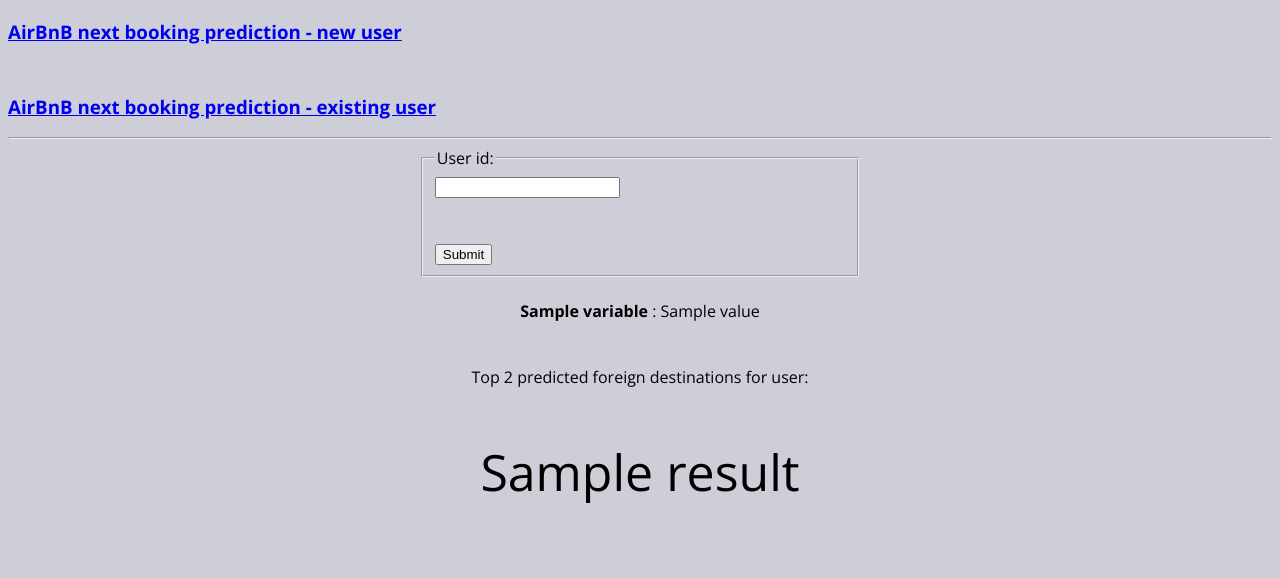
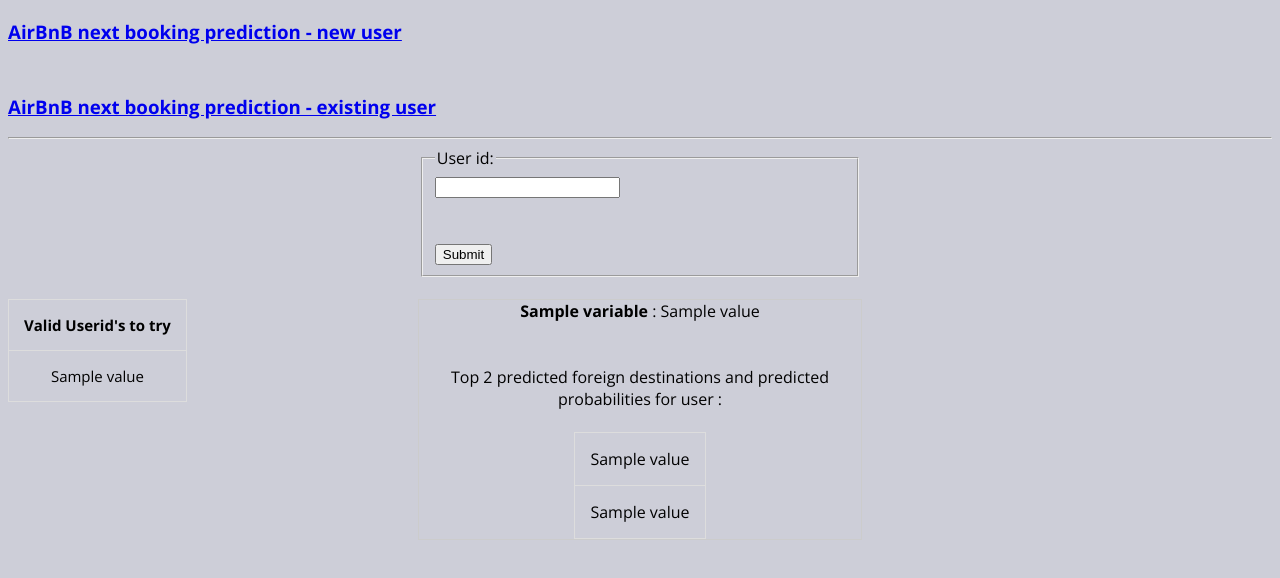
Before and after one commit to sabnisshreyas91/Airbnb-Booking-Prediction, a Flask app: template app/templates/userid.html in a window 1280 px wide. Shown: the top 578 px of the page. Run offline with Flask 2, Linux system fonts and the light colour scheme; the template is opened without the code that fills it: most values are stand-ins (such as "Sample title", 1, 10 or a date in 2020); parts of the project's set-up code (start-up, migrations or seed data) failed here and were passed over; some libraries are stand-ins or nearby versions.

Commit message:
edited html for formatting changes

```diff
--- a/app.py
+++ b/app.py
@@ -21,7 +21,7 @@
 app.config.from_pyfile(os.path.join('config','flask_config.py'))
 
 logger = logging.getLogger(__name__)
-# Use pickle to load in the pre-trained model.
+# Use pickle to load in the pre-trained modeldd
 
 s3 = boto3.resource('s3')
 parser = argparse.ArgumentParser()
@@ -34,6 +34,8 @@
 languages = list(df_train.language.unique())
 affiliate_channels = list(df_train.affiliate_channel.unique())
 
+#sds
+country_map = read_csv_from_s3(args.bucket_name, config.DEFAULT_BUCKET_FOLDER, config.COUNTRY_MAP)
 feature_mode = read_csv_from_s3(args.bucket_name, config.FEATURE_FOLDER, config.MODE_FEATURES_FILE_NAME)
 training_data = read_csv_from_s3(args.bucket_name, config.FEATURE_FOLDER, config.TRAIN_FEATURE_FILE)
 feature_df = read_csv_from_s3(args.bucket_name, config.FEATURE_FOLDER, config.FEATURE_FILE_NAME)
@@ -41,10 +43,15 @@
 labels = read_csv_from_s3(args.bucket_name, config.FEATURE_FOLDER, config.LABEL_FILE_NAME)
 le = LabelEncoder()
 y = le.fit_transform(labels)
+user_list = list(feature_df.head(config.NUM_USER_ID_TO_DISPLAY)['userid'])
+
+
+def get_country_name(country_map, country):
+    return country_map.loc[country_map.Code == country,'Name'].values[0]
 
 with BytesIO() as data:
     s3.Bucket(args.bucket_name).download_fileobj(config.MODEL_S3_LOCATION, data)
-    data.seek(0)    # move back to the beginning after writing
+    data.seek(0)    # move back to the beginniaaang aftezsassxdsssr writing
     model = pickle.load(data)
 
 @app.route('/', methods=['GET','POST'])
@@ -83,8 +90,16 @@
 
         prediction = model.predict_proba(feature_mode[list(training_data)].values)
         y_pred_names = []
+        y_pred_prob = []
         for i in range(len(prediction)):
             y_pred_names.append(list(le.inverse_transform(np.argsort(prediction[i])[::-1])[:2]))
+            a =prediction[i].tolist()
+            a.sort(reverse=True)
+            a=a[:2]
+            a = [round(x,2) for x in a]
+            y_pred_prob.append(a)
+            #sdssds
+        pred_val_tbl = [get_country_name(country_map,y_pred_names[0][0]),get_country_name(country_map,y_pred_names[0][1])]
         pred_val = y_pred_names[0][0]+","+y_pred_names[0][1]
 
         return flask.render_template('index.html',
@@ -93,7 +108,7 @@
                                                         'language':language_resp,
                                                         'affiliatechannel':affiliatechannel_resp
                                                         },
-                                        result=pred_val, genders = genders, signup_methods = signup_methods, languages = languages, affiliate_channels = affiliate_channels
+                                       result = pred_val, result_tbl=pred_val_tbl, probs=y_pred_prob[0] , genders = genders, signup_methods = signup_methods, languages = languages, affiliate_channels = affiliate_channels
                                         )
 @app.route('/userid', methods=['GET','POST'])
 def userid():
@@ -106,7 +121,7 @@
 
     """
     if flask.request.method == 'GET':
-        return(flask.render_template('userid.html',))
+        return(flask.render_template('userid.html',user_lst = user_list))
     if flask.request.method == 'POST':
 
         userid = flask.request.form['userid']
@@ -116,15 +131,22 @@
         prediction = model.predict_proba(data_point.values)
         #print('prediction ',prediction)
         y_pred_names = []
+        y_pred_prob = []
         for i in range(len(prediction)):
             y_pred_names.append(list(le.inverse_transform(np.argsort(prediction[i])[::-1])[:2]))
-        #print(y_pred_names)
+            #y_pred_prob.append(list(np.argsort(prediction[i])[::-1])[:2])
+            a =prediction[i].tolist()
+            a.sort(reverse=True)
+            a=a[:2]
+            a = [round(x,2) for x in a]
+            y_pred_prob.append(a)
 
         if len(y_pred_names)>0:
             gender_resp = train_users.loc[train_users.id==userid,'gender'].values[0]
             signupmethod_resp = train_users.loc[train_users.id==userid,'signup_method'].values[0]
             language_resp = train_users.loc[train_users.id==userid,'language'].values[0]
             affiliate_channel_resp = train_users.loc[train_users.id==userid,'affiliate_channel'].values[0]
+            pred_val_tbl = [get_country_name(country_map,y_pred_names[0][0]),get_country_name(country_map,y_pred_names[0][1])]
             pred_val = y_pred_names[0][0]+","+y_pred_names[0][1]
             return flask.render_template('userid.html',
                                             original_input={'Gender':gender_resp,
@@ -132,7 +154,7 @@
                                                             'language':language_resp,
                                                             'affiliatechannel':affiliate_channel_resp
                                                             },
-                                            result=pred_val
+                                            result = pred_val ,result_tbl=pred_val_tbl, probs=y_pred_prob[0], user_lst = user_list
                                             )
         else:
             return flask.render_template('error.html')
--- a/app/templates/userid.html
+++ b/app/templates/userid.html
@@ -6,10 +6,42 @@
     width: 35%;
 }
 .result {
-    margin: auto;
     width: 35%;
     border: 1px solid #ccc;
+    margin-right: auto;
+    margin-left: auto;
 }
+.tables {
+  width: 750;
+}
+td, th {
+  border: 1px solid #ddd;
+  text-align: center;
+  }
+}
+table.table2 {
+  font-size:20px;
+  border: 1px solid #ddd;
+}
+table.table1{
+    font-size:15px;
+    border: 1px solid #ddd;
+}
+
+table {
+  border-collapse: collapse;
+  width: 750;
+}
+
+th, td {
+  padding: 15px;
+}
+
+.user_list {
+  float: left;
+  margin-top:0px;
+}
+
 </style>
 <head>
     <meta charset="UTF-8">
@@ -38,15 +70,42 @@
     </fieldset>
 </form>
 <br>
+<div class="tables">
+<div class="user_list" >
+    <table class="table1">
+        <tr>
+        <td align = 'center' style="font-weight:bold">Valid Userid's to try</td>
+        </tr>
+        {% for value in user_lst %}
+            <tr>
+            <td align='center' font-size=10px>{{value}}</td>
+            </tr>
+        {% endfor %}
+     </table>
+</div>
 <div class="result" align="center">
-    {% if result %}
+     {% if result %}
         {% for variable, value in original_input.items() %}
             <b>{{ variable }}</b> : {{ value }} <br>
         {% endfor %}
         <br>
-        <br> Top 2 predicted foreign destinations for user:
-           <p style="font-size:50px">{{ result }}</p>
+        <br> Top 2 predicted foreign destinations and predicted probabilities for user :
+        <br>
+        <br>
+        <table class="table2">
+        <tr>
+        {% for value in result_tbl %}
+            <td align = "center", >{{ value }}</td>
+        {% endfor %}
+        </tr>
+        <tr>
+        {% for value in probs %}
+            <td align = "center">{{ value }}</td>
+        {% endfor %}
+        </tr>
+        </table>
     {% endif %}
 </div>
+<div class="clear"></div>
 </body>
 </html>
--- a/src/config.py
+++ b/src/config.py
@@ -25,6 +25,8 @@
 TEST_FEATURE_FILE = 'X_test.csv'
 TRAIN_LABEL_FILE = 'y_train.csv'
 TEST_LABEL_FILE = 'y_test.csv'
+COUNTRY_MAP = 'data_csv.csv'
+NUM_USER_ID_TO_DISPLAY = 10
 TEST_SIZE = 0.20
 SPLIT_RANDOM_STATE = 42
 XG_MAX_DEPTH = 6
```
Also changed, not shown: app/templates/index.html (+32 -3 lines), src/helpers/helpers.py (line endings or trailing spaces).
